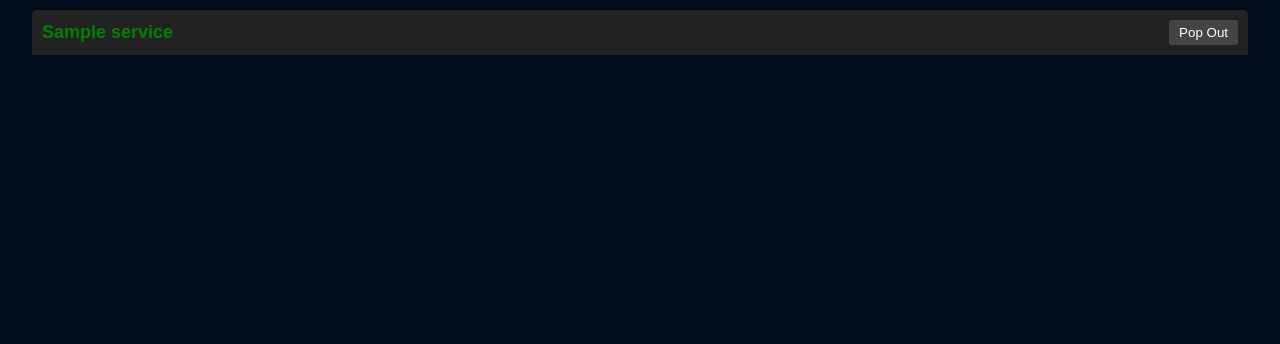
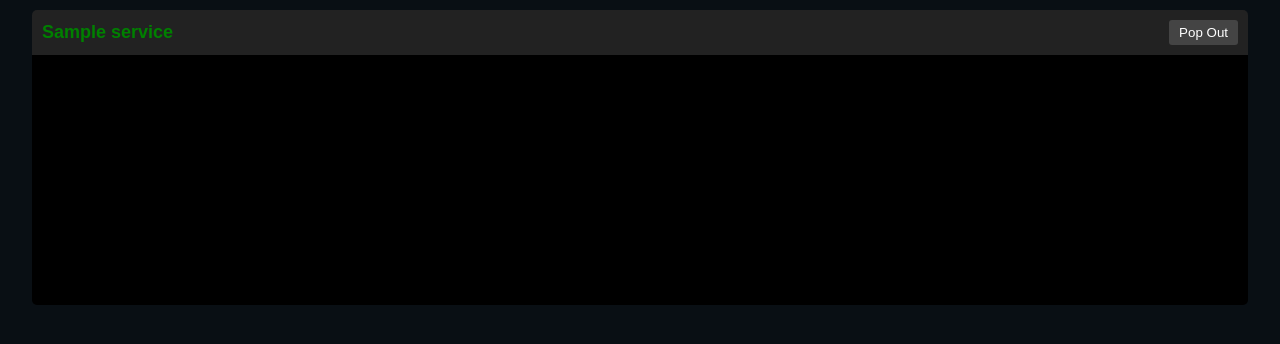
Before and after one commit to Phrendo/systemd-dashboard, a Flask app: page / in a window 1280 px wide. Shown: the top 344 px of the page. Run offline with Flask 3, Linux system fonts and the light colour scheme; tables that the repository leaves empty hold one stand-in row (values such as "Sample post"); some libraries are stand-ins or nearby versions.

Commit message:
toggles on

```diff
--- a/templates/index.html
+++ b/templates/index.html
@@ -16,7 +16,7 @@
             text-align: center;
             margin: 0;
             padding: 0;
-            background-color: #010d1a; /* Dark blue background */
+            background-color: #090f14; /* Dark blue background */
             color: white; /* Text color for contrast */
         }
 
@@ -67,7 +67,7 @@
             padding: 10px;
             overflow-y: auto;
             border-radius: 0 0 5px 5px;
-            display: none; /* Initially hidden */
+            display: block; /* Default to expanded */
             scrollbar-width: thin;
         }
     </style>
```
